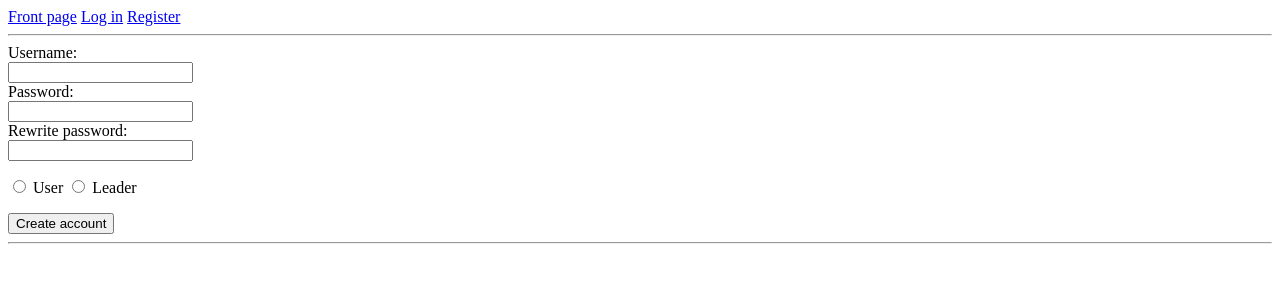
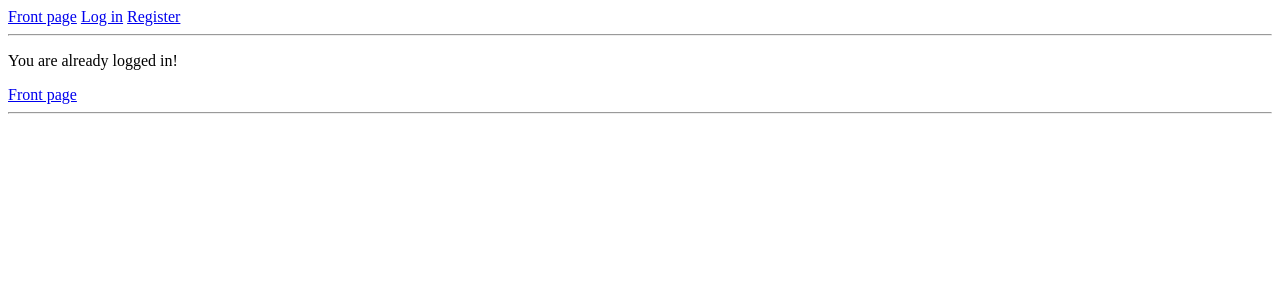
Before and after one commit to heksaani/database-application, a Flask app: template templates/register.html in a window 1280 px wide. Shown: the top 300 px of the page. Run offline with Flask 3, Linux system fonts and the light colour scheme; the template is opened without the code that fills it, so the values that code supplies are empty; the visitor is signed in with stand-in values (Sample User, id 1).

Commit message:
Update register form to be shown only if user is not signed in

```diff
--- a/templates/register.html
+++ b/templates/register.html
@@ -1,6 +1,7 @@
 {% extends "layout.html" %}
 {% block content %}
 
+{% if not session.username %}
     <form action="/register" method="POST">
         Username:<br>
         <input type="text" name="username" minlength="1" maxlength="20" required><br>
@@ -15,4 +16,9 @@
         <input type="hidden" name="csrf_token" value="{{ session['csrf_token'] }}">
         <input type="submit" value="Create account">
     </form>
+{% else %}
+    <p>You are already logged in!</p>
+    <a href="/">Front page</a>
+{% endif %}
+
 {% endblock %}
```
Lines whose indentation alone changed are shown as unchanged.
